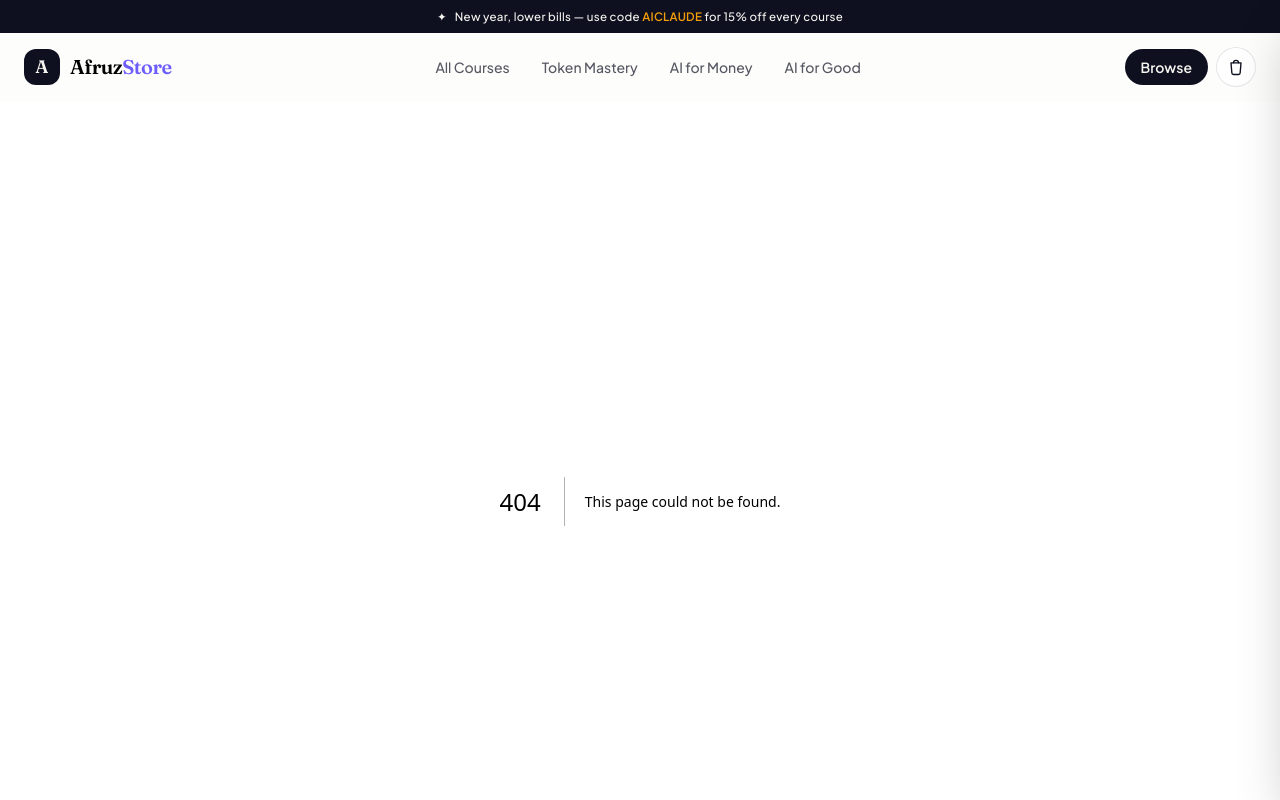
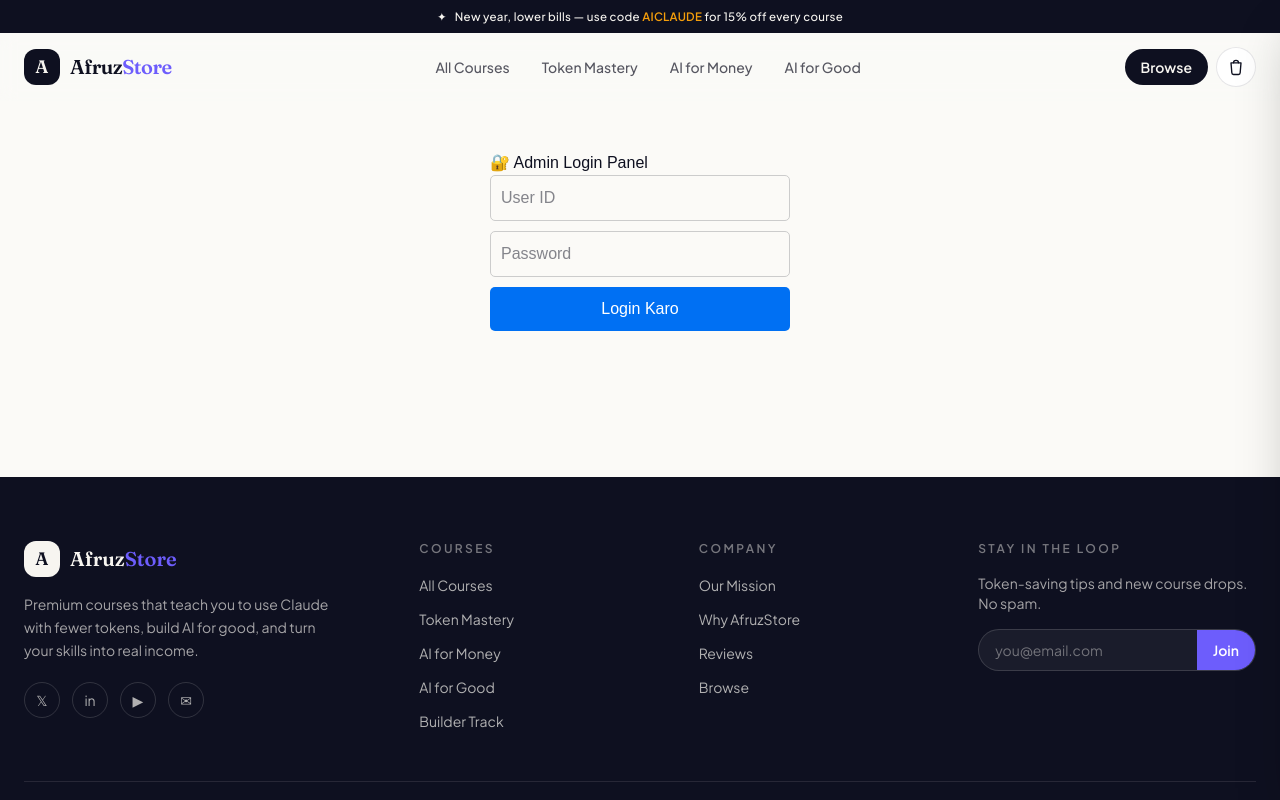
Before and after one commit to Afruz10/E-COMMERCE, a Next.js app: page /admin in a window 1280 px wide. Before the commit this address had no page. Shown: the top 800 px of the page. Built offline with nearby package versions, Linux system fonts and the light colour scheme.

Commit message:
Create admin/page.tsx

```diff
--- /dev/null
+++ b/src/app/admin/page.tsx
@@ -0,0 +1,52 @@
+"use client";
+import { useState } from "react";
+
+export default function AdminLogin() {
+  const [username, setUsername] = useState("");
+  const [password, setPassword] = useState("");
+  const [message, setMessage] = useState("");
+
+  const handleLogin = async (e: React.FormEvent) => {
+    e.preventDefault();
+    setMessage("Checking...");
+
+    const res = await fetch("/api/admin/login", {
+      method: "POST",
+      headers: { "Content-Type": "application/json" },
+      body: JSON.stringify({ username, password }),
+    });
+
+    const data = await res.json();
+    if (data.success) {
+      setMessage(`🎉 ${data.message}`);
+    } else {
+      setMessage(`❌ ${data.error}`);
+    }
+  };
+
+  return (
+    <div style={{ padding: "50px", maxWidth: "400px", margin: "auto", fontFamily: "sans-serif" }}>
+      <h2>🔐 Admin Login Panel</h2>
+      <form onSubmit={handleLogin} style={{ display: "flex", flexDirection: "column", gap: "10px" }}>
+        <input
+          type="text"
+          placeholder="User ID"
+          value={username}
+          onChange={(e) => setUsername(e.target.value)}
+          style={{ padding: "10px", borderRadius: "5px", border: "1px solid #ccc" }}
+        />
+        <input
+          type="password"
+          placeholder="Password"
+          value={password}
+          onChange={(e) => setPassword(e.target.value)}
+          style={{ padding: "10px", borderRadius: "5px", border: "1px solid #ccc" }}
+        />
+        <button type="submit" style={{ padding: "10px", background: "#0070f3", color: "white", border: "none", borderRadius: "5px", cursor: "pointer" }}>
+          Login Karo
+        </button>
+      </form>
+      {message && <p style={{ marginTop: "15px", fontWeight: "bold" }}>{message}</p>}
+    </div>
+  );
+}
```
